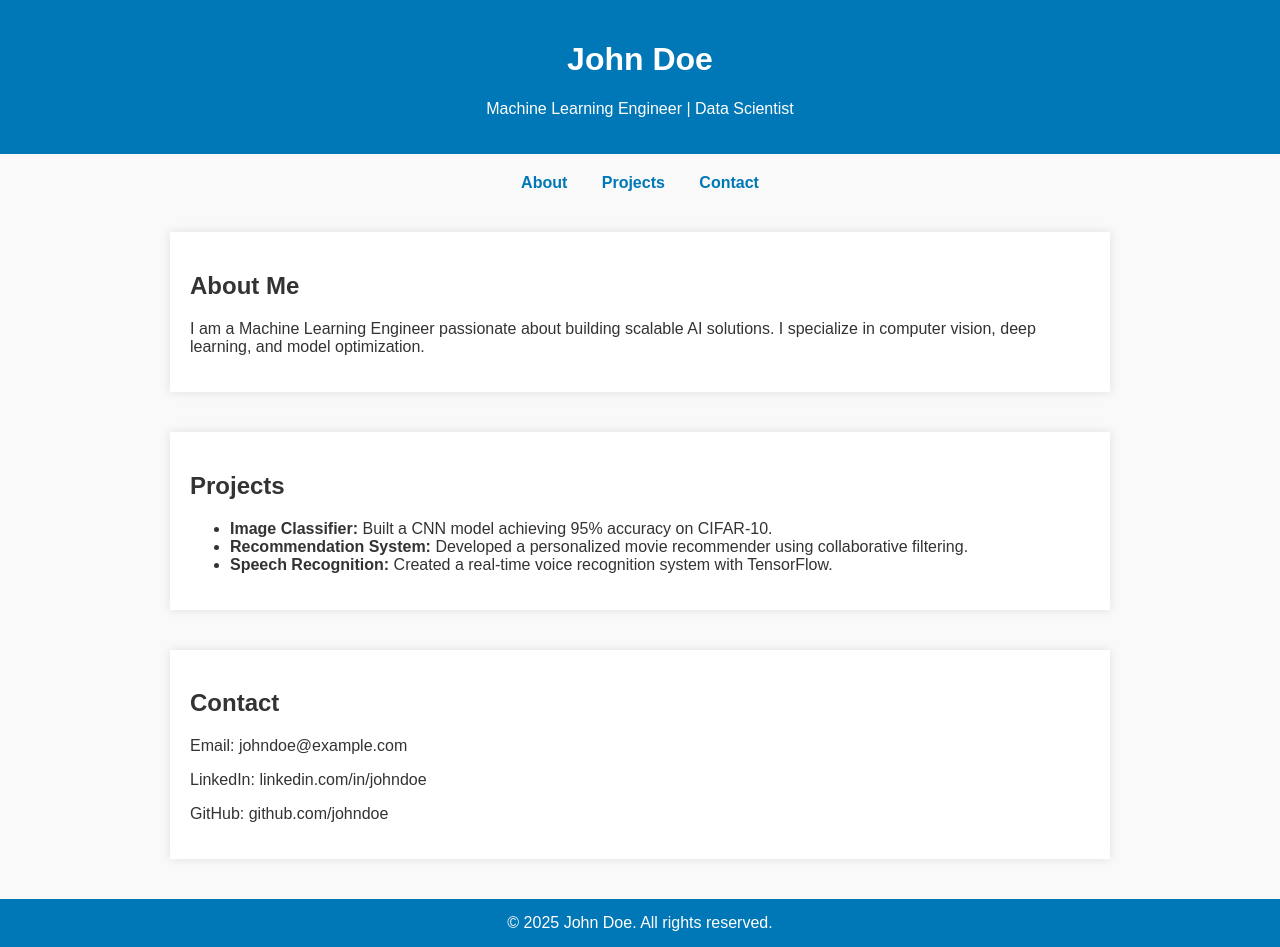
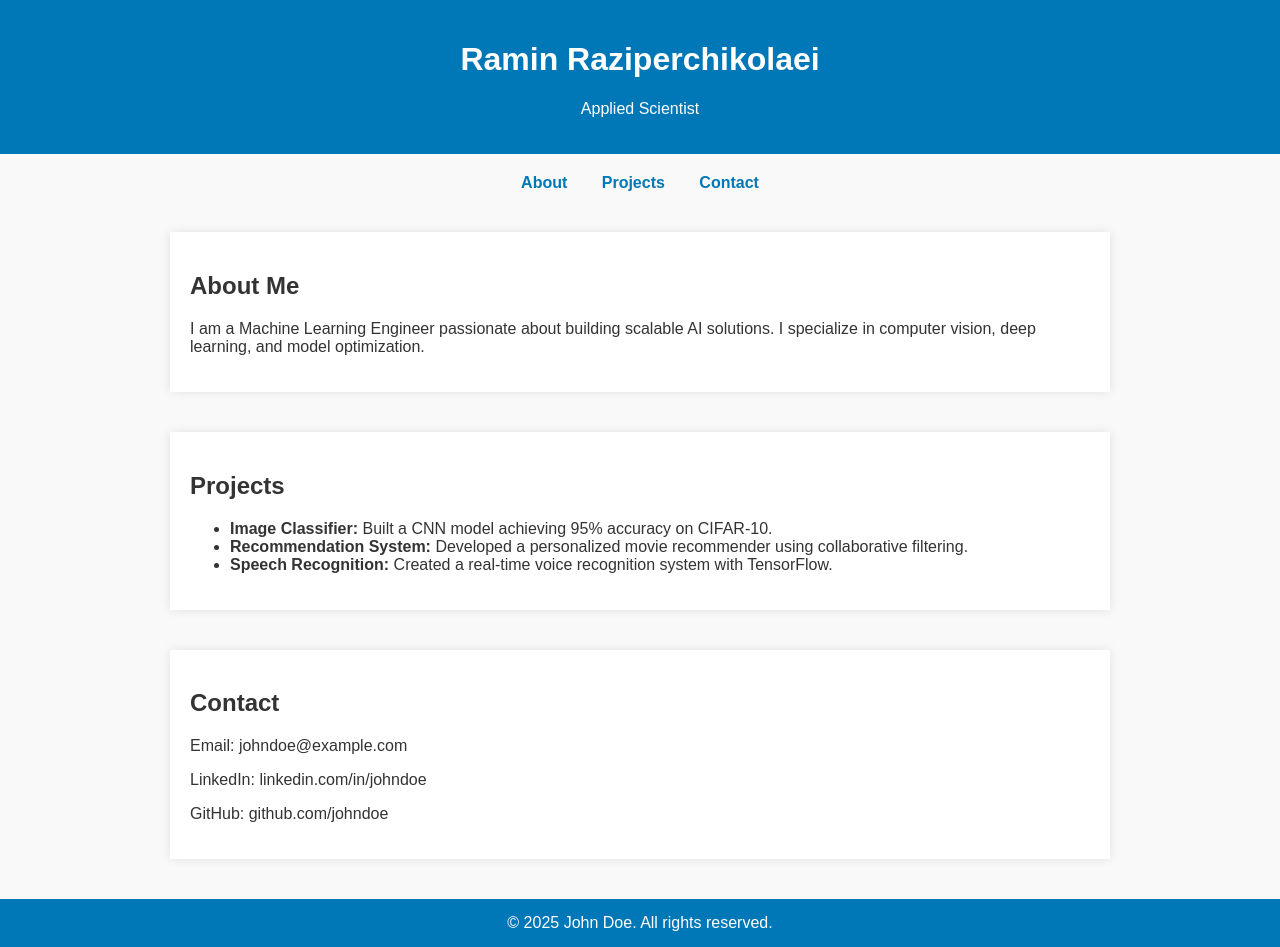
Before and after one commit to AliehRazi/my-portfolio, a plain HTML site: page index.html in a window 1280 px wide. Drawn offline with Linux system fonts and the light colour scheme.

Commit message:
Update index.html

```diff
--- a/index.html
+++ b/index.html
@@ -47,8 +47,8 @@
 <body>
 
 <header>
-    <h1>John Doe</h1>
-    <p>Machine Learning Engineer | Data Scientist</p>
+    <h1>Ramin Raziperchikolaei</h1>
+    <p>Applied Scientist</p>
 </header>
 
 <nav>
```
